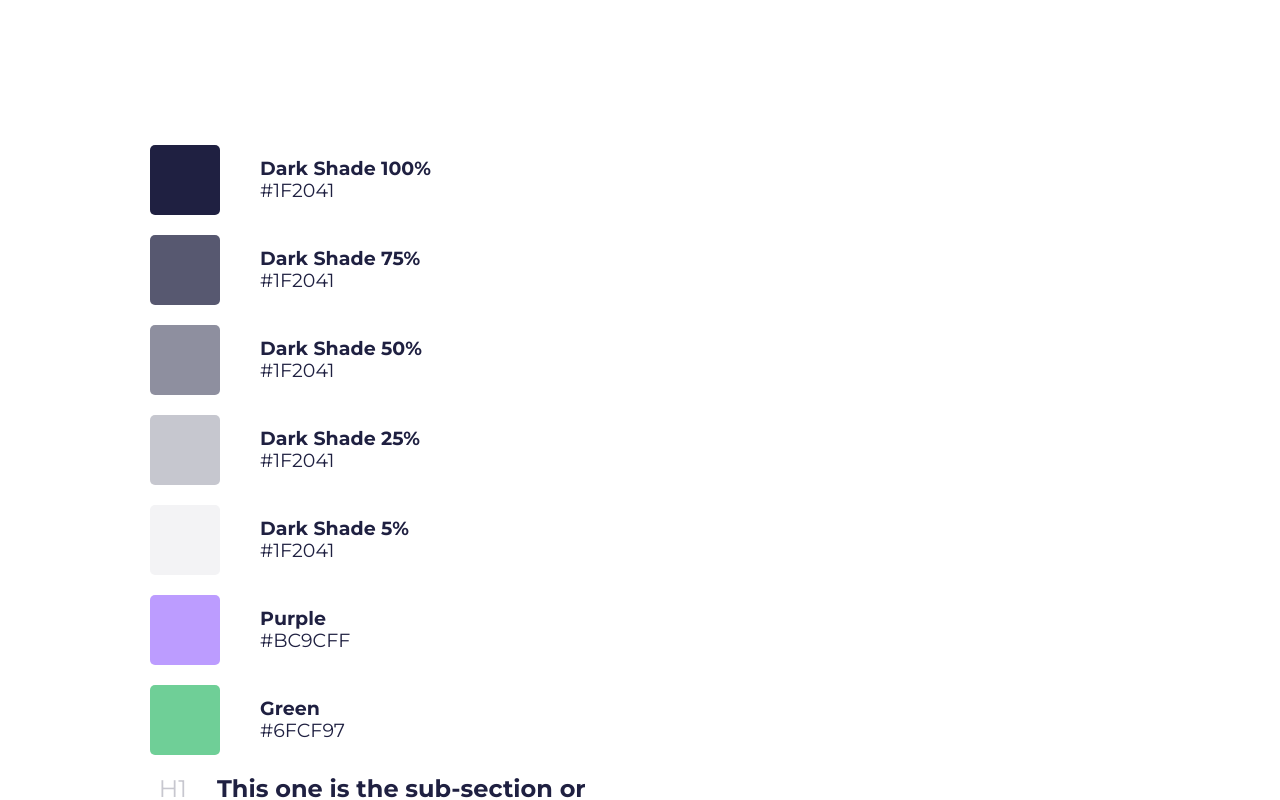
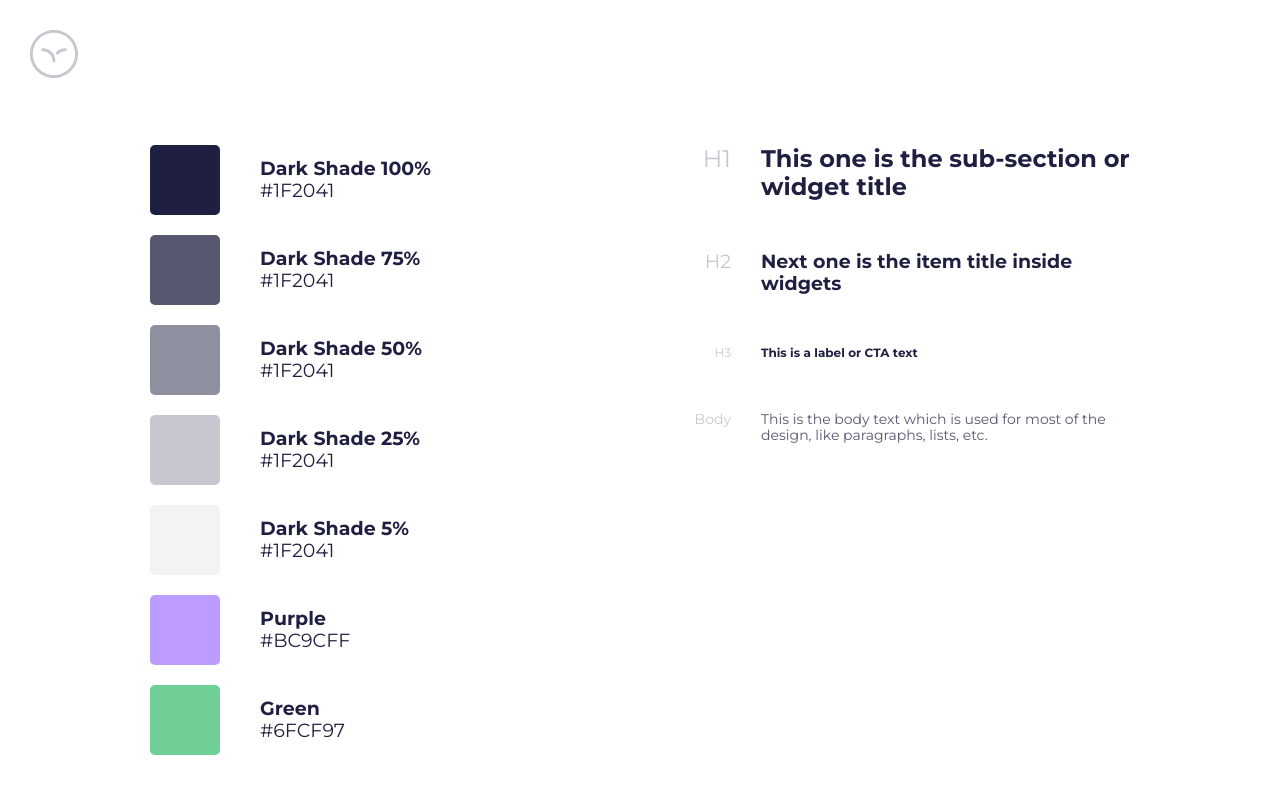
Before and after one commit to Vamba45/Toxin-hotel, a React app: page / in a window 1280 px wide. Shown: the top 800 px of the page. Built offline with nearby package versions, Linux system fonts and the light colour scheme.

Commit message:
add corner icon

```diff
--- a/src/pages/UI Kit/colorsTypes.scss
+++ b/src/pages/UI Kit/colorsTypes.scss
@@ -1,5 +1,9 @@
 .colors-types {
     margin: 145px 150px;
+
+    display: flex;
+    flex-direction: row;
+    justify-content: space-between;
 
     .color {
         margin-bottom: 20px;
--- a/src/pages/UI Kit/colorsTypes.tsx
+++ b/src/pages/UI Kit/colorsTypes.tsx
@@ -5,7 +5,7 @@ import './colorsTypes.scss';
 
 const ColorsTypes = () => {
     return (
-        <div className="colors-types">
+        <div className="colors-types page">
             <div className="colors-types__colors">
                 <Color title="Dark Shade 100%" hex="#1F2041" squareBG="#1F2041"/>
                 <Color title="Dark Shade 75%" hex="#1F2041" squareBG="rgba(31, 32, 65, 0.75)"/>
--- a/src/styles/style.scss
+++ b/src/styles/style.scss
@@ -5,3 +5,19 @@
 body {
     font-family: 'Montserrat';
 }
+
+.page {
+    &::after {
+        content: '';
+
+        position: absolute;
+
+        top: 30px;
+        left: 30px;
+
+        width: 48px;
+        height: 48px;
+
+        background: center center no-repeat url('../assets/img/smallerlogo.svg');
+    }
+}
```
Also changed, not shown: src/assets/img/smallerlogo.svg (added).
